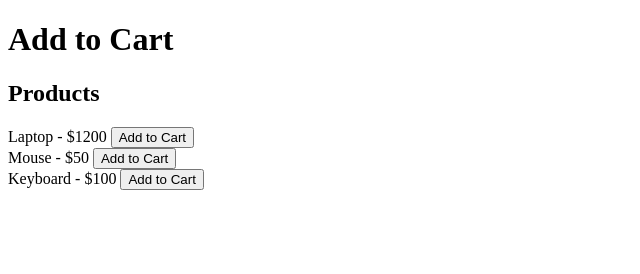
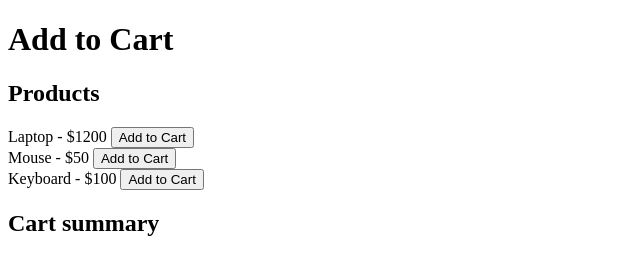
Before and after one commit to Hirwa-Kapya-Rene/Shopping-cart, a plain HTML site: page index.html in a window 1280 px wide. Shown: the whole page, without its empty margins (0-640 px from the left). Drawn offline with Linux system fonts and the light colour scheme.

Commit message:
added cart summary

```diff
--- a/index.html
+++ b/index.html
@@ -23,6 +23,7 @@
           <button class="btn" onclick="addToCart(3, 'Keyboard', 100, 1)">Add to Cart</button>
       </div>
   </div>
+  <h2>Cart summary</h2>
 
   </div>
 </body>
```
